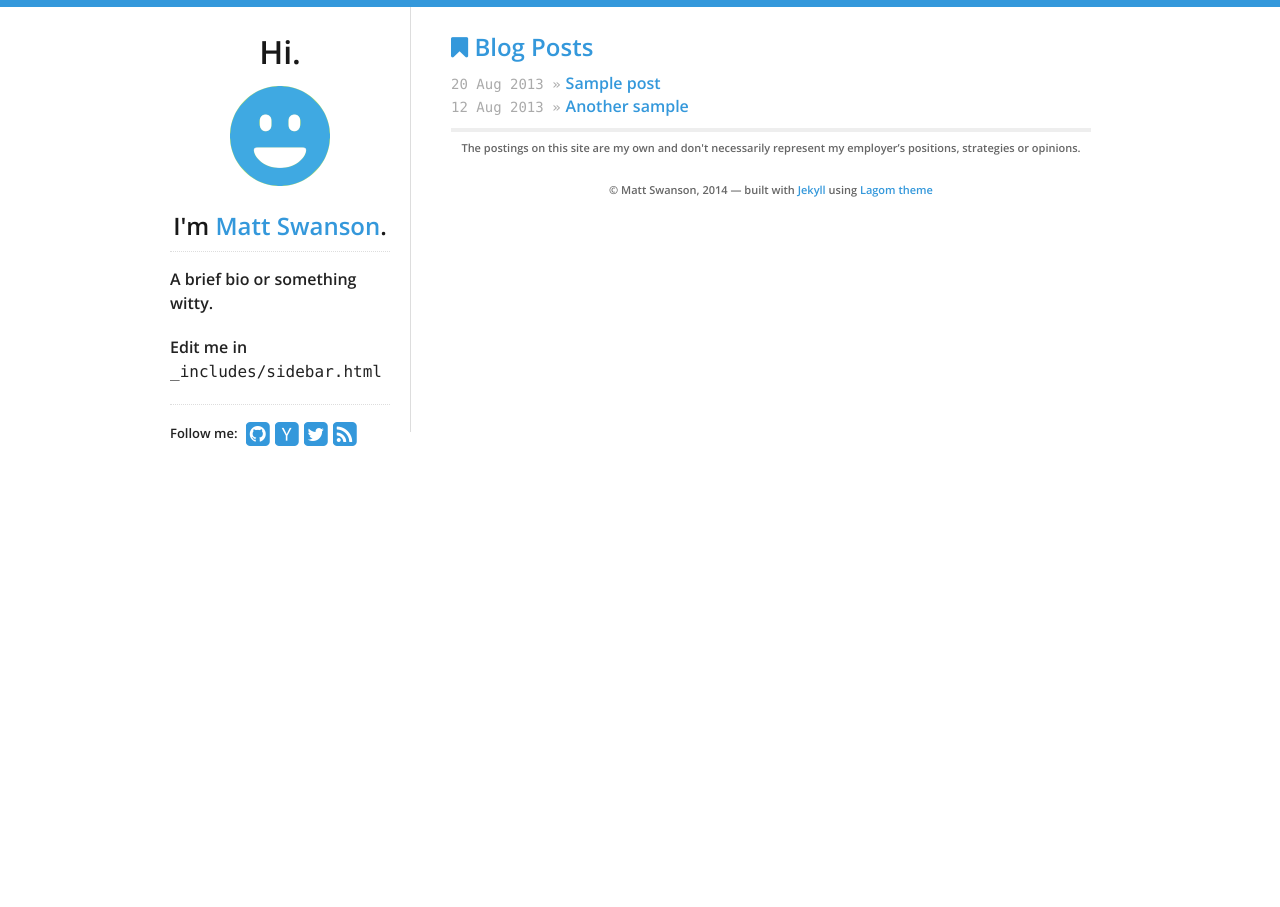
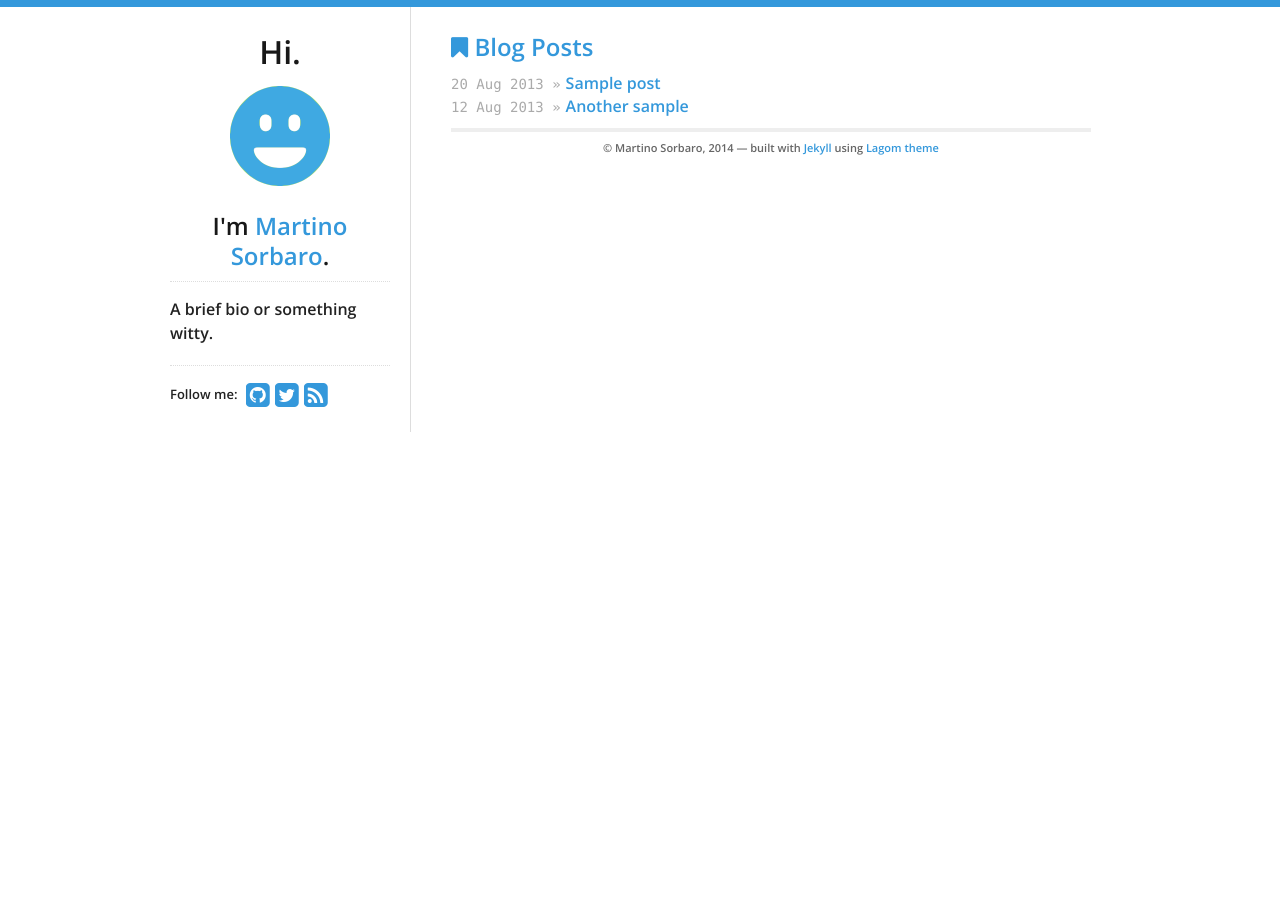
Before and after one commit to martinosorb/martinosorb.github.io, a Jekyll site: the page built from index.html, in a window 1280 px wide. Built offline with Jekyll 4.4.1, drawn with Linux system fonts in a browser that asks for light colours; nearby versions of some CDN libraries.

Commit message:
changed some conf

```diff
--- a/_data/theme.yml
+++ b/_data/theme.yml
@@ -5,12 +5,12 @@
 
 # Profile links on the left sidebar, leave blank to ignore
 social:
-  github: swanson
+  github: martinosorb
   #bitbucket: philipj
-  hacker_news: swanson
+  #hacker_news: swanson
   #stackexchange: 348619
   #stackoverflow: 348619
-  twitter: _swanson
+  twitter: martopix
   #facebook: zuck
   #tumblr: animalygifs
   #linkedin: philipjagielski
@@ -19,15 +19,15 @@
   #flickr: johndoe
 
 # "Hi, I'm _______"
-name: Matt Swanson
+name: Martino Sorbaro
 email: test@example.com
-tagline: "weak opinions, strongly held"
+#tagline: "weak opinions, strongly held"
 
 # Google Analytics key, leave blank to ignore
 google_analytics_key: UA-xxxx-x
 
 # Toggle "Postings are my own" disclaimer in footer
-show_disclaimer: true
+show_disclaimer: false
 
 # Toggle link/icon to view atom feed (/atom.xml) in sidebar
 show_atom_feed: true
--- a/_includes/sidebar.html
+++ b/_includes/sidebar.html
@@ -10,9 +10,6 @@
   <h2>I'm <a href="/">{{ site.data.theme.name }}</a>.</h2>
   <div id="bio">
     <p>A brief bio or something witty.</p>
-    <p>
-      Edit me in <code>_includes/sidebar.html</code>
-    </p>
   </div>
   <div id="social">
     {% include social.html %}
```
Also changed, not shown: 2 other files.
